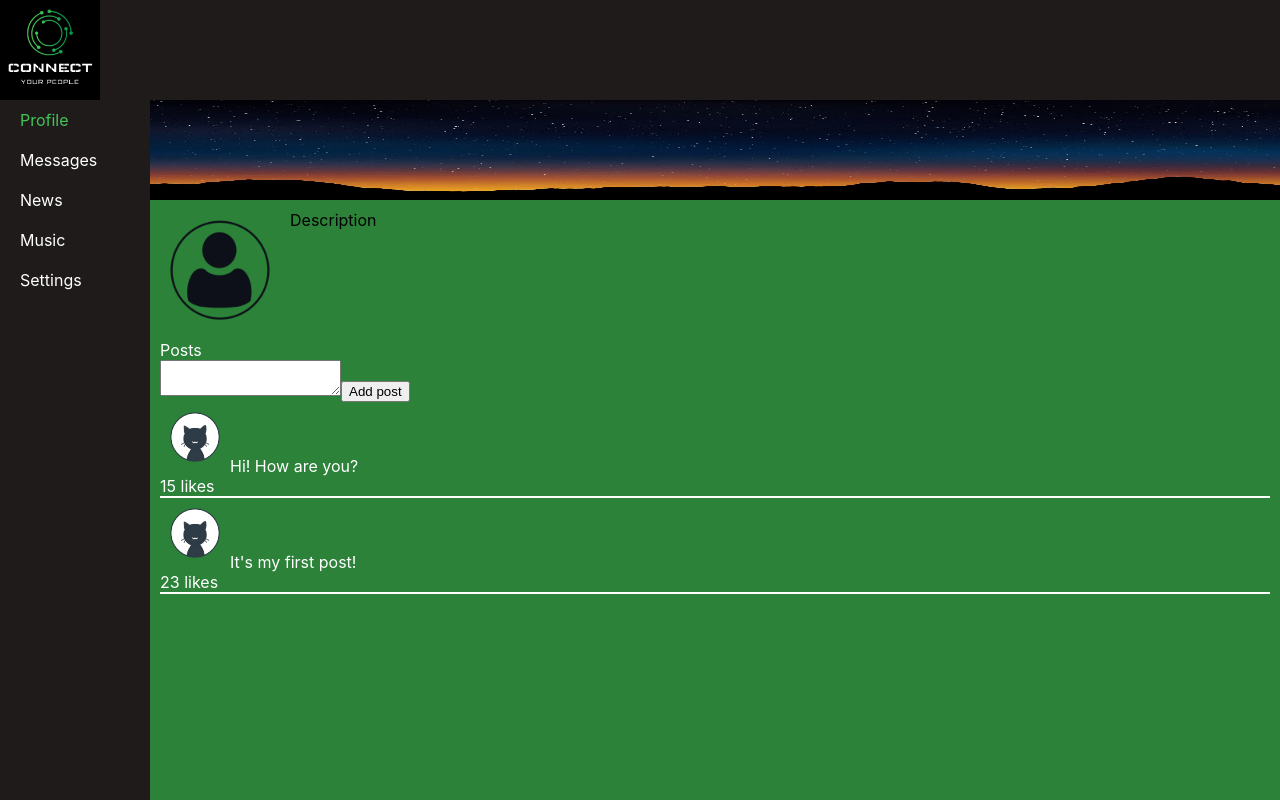
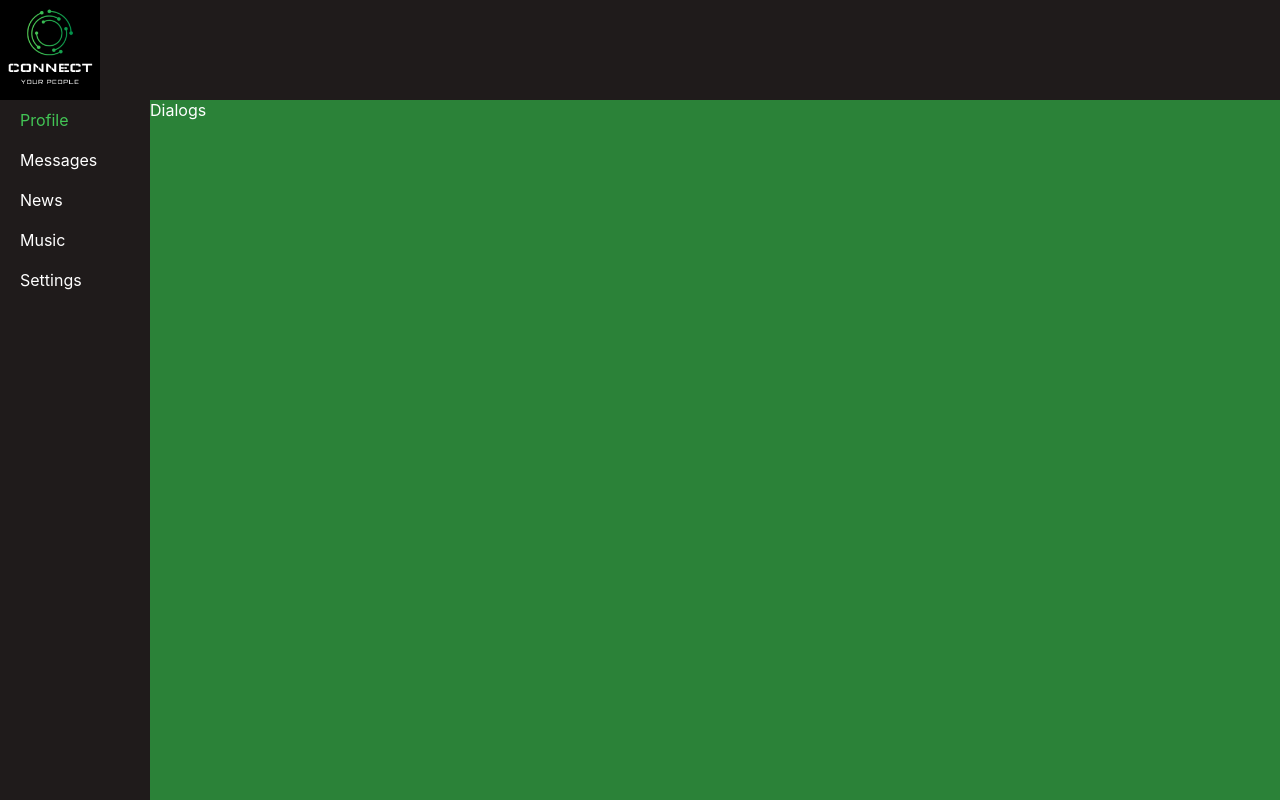
Before and after one commit to PavelPleshkov/social-network, a React (Create React App) app: page /dialogs in a window 1280 px wide. Built offline with nearby package versions, Linux system fonts and the light colour scheme.

Commit message:
feat: add component Dialogs with Dialogs.module.css, add links for routing to Navbar

```diff
--- a/src/App.css
+++ b/src/App.css
@@ -5,11 +5,17 @@
   grid-template-rows: auto 1fr;
   grid-template-columns: 150px 1fr;
   grid-template-areas:
-  'h h'
-  'n p';
+    'h h'
+    'n p';
   /* grid-gap: 10px; */
   min-height: 100vh;
-  background-color: darkslateblue;
+  /* background-color: darkslateblue; */
+  background-color: #2b8238;
+  color: #fff;
+
+  .App-content {
+    grid-area: p;
+  }
 }
 
 
--- a/src/App.jsx
+++ b/src/App.jsx
@@ -2,13 +2,18 @@ import './App.css';
 import Header from './Components/Header/Header'
 import Navbar from './Components/Navbar/Navbar'
 import Profile from './Components/Profile/Profile';
+import Dialogs from './Components/Dialogs/Dialogs';
 
 function App() {
   return (
-    <div className="App">
+    <div className='App'>
       <Header />
       <Navbar />
-      <Profile />
+      <div className='App-content'>
+        {/* <Profile /> */}
+        <Dialogs />
+      </div>
+
     </div>
   );
 }
--- /dev/null
+++ b/src/Components/Dialogs/Dialogs.jsx
@@ -0,0 +1,11 @@
+import s from './Dialogs.module.css'
+
+function Dialogs(props) {
+  return (
+    <div>
+      Dialogs
+    </div>
+  )
+}
+
+export default Dialogs
--- a/src/Components/Navbar/Navbar.jsx
+++ b/src/Components/Navbar/Navbar.jsx
@@ -4,19 +4,19 @@ function Navbar() {
   return (
     <nav className={s.nav}>
       <div className={`${s.item} ${s.active}`}>
-        <a href='#'>Profile</a>
+        <a href='/profile'>Profile</a>
       </div>
       <div className={s.item}>
-        <a href='#'>Messages</a>
+        <a href='/dialogs'>Messages</a>
       </div>
       <div className={s.item}>
-        <a href='#'>News</a>
+        <a href='/news'>News</a>
       </div>
       <div className={s.item}>
-        <a href='#'>Music</a>
+        <a href='/music'>Music</a>
       </div>
       <div className={s.item}>
-        <a href='#'>Settings</a>
+        <a href='/settings'>Settings</a>
       </div>
     </nav>
   )
--- a/src/Components/Navbar/Navbar.module.css
+++ b/src/Components/Navbar/Navbar.module.css
@@ -5,7 +5,7 @@
 }
 
 .item {
-  color: #fff;
+  /* color: #fff; */
 
   a {
     display: block;
--- a/src/Components/Profile/Posts/Post/Post.module.css
+++ b/src/Components/Profile/Posts/Post/Post.module.css
@@ -1,5 +1,5 @@
 .post {
-  color: #fff;
+  /* color: #fff; */
   border-bottom: 2px solid #fff;
 
   img {
--- a/src/Components/Profile/Posts/Posts.module.css
+++ b/src/Components/Profile/Posts/Posts.module.css
@@ -1,3 +1,3 @@
 .posts {
-  color: #fff;
+  /* color: #fff; */
 }
--- a/src/Components/Profile/Profile.module.css
+++ b/src/Components/Profile/Profile.module.css
@@ -1,6 +1,6 @@
 .profile {
-  grid-area: p;
-  background-color: #2b8238;
+  /* grid-area: p; */
+  /* background-color: #2b8238; */
 
   .banner {
     display: block;
```
Also changed, not shown: src/Components/Dialogs/Dialogs.module.css (added).
